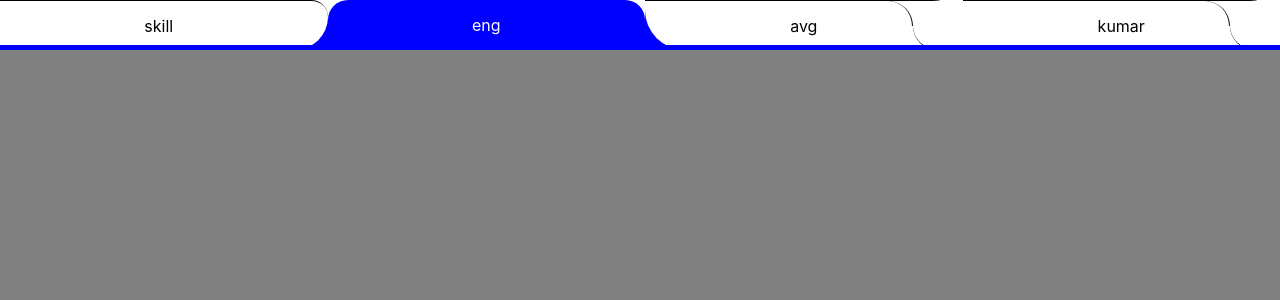
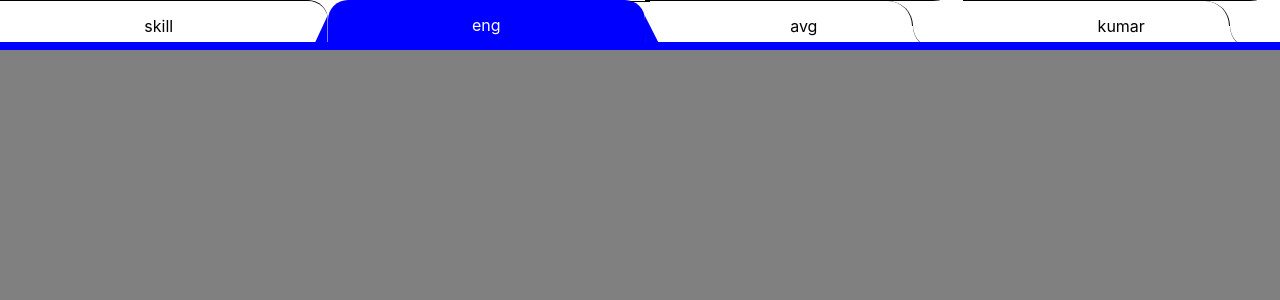
Before and after one commit to shanu3742/react-outlet, a React (Create React App) app: page / in a window 1280 px wide. Shown: the top 300 px of the page. Built offline with nearby package versions, Linux system fonts and the light colour scheme.

Commit message:
border updated

```diff
--- a/src/App.css
+++ b/src/App.css
@@ -19,7 +19,7 @@ body{
 .nav-border{
   position: absolute;
   width: 100%;
-  height: 5px;
+  height: 8px;
   background-color: blue;
   bottom: 0%;
   z-index: 2;
@@ -42,18 +42,28 @@ justify-content: center;
   left: -50px;
   width: 50px;
   height: 100%;
-  background-color: blue;
+  background-color: white;
   display: flex;
   justify-content: start;
   align-items: center;
   border-top-right-radius: 20px;
+  /* border: 1px solid black; */
+}
+.activeitem .left-part-border-child{
+  position: absolute;
+  width: 50px;
+  height: 100%;
+  background-color: white;
+  z-index: 0;
+  border-top-right-radius: 20px;
+  border-top: 1px solid black;
 }
 .activeitem .right-part{
   position: absolute;
   right: -50px;
   width: 50px;
   height: 100%;
-  background-color: blue;
+  background-color: white;
   z-index: 1;
   border-top: 1px solid #000000;
 }
@@ -72,19 +82,28 @@ justify-content: center;
 .left-part-child{
   width: 100%;
   height: 100%;
-  background-color: white;
-  border-bottom-right-radius: 40px;
+  background-color: blue;
+  /* border-bottom-right-radius: 40px; */
   border-top: 1px solid #000000;
   border-top-right-radius: 20px;
-
+  clip-path: polygon(70.5% 94.8%, 100% 31.3%, 100% 100%, 66.6% 100%);
 }
 .right-part-child{
   width: 100%;
   height: 100%;
-  background-color: white;
-  border-bottom-left-radius: 40px;
+  background-color: blue;
+  /* border-bottom-left-radius: 40px; */
+  clip-path: polygon(0.1% 99.3%, 0% 30.8%, 30.9% 92.8%, 35.2% 100%);
 }
-
+.activeitem .right-remain-border{
+  width: 20px;
+  height: 10px;
+  /* background-color: green; */
+  position: absolute;
+  top: -0.5px;
+  left: -15px;
+  border-top: 1px solid black;
+}
 .other-sibiling-item{
   border-top: 1px solid black;
   /* border-left:1px solid black ; */
--- a/src/App.js
+++ b/src/App.js
@@ -27,9 +27,11 @@ const onItemClick=(e)=>{
       data.map((el,i) => {
         return <div onClick={() =>onItemClick(el)} className={`nav-button ${i===index?'activeitem':  i===index-1?'first-sibiling-deactive-item':'other-sibiling-item'}`} style={{width:`${(100-0.5)/data.length}%`}}>
           <div className='left-part'>
+          <div className='left-part-border-child'></div>
             <div className='left-part-child'></div>
           </div>
           <div className='right-part'>
+          <div className='right-remain-border'></div>
           <div className='right-part-child'></div>
           </div>
           {i!==index &&  i !==index-1 && <div className='inactive-div-border'>
```
